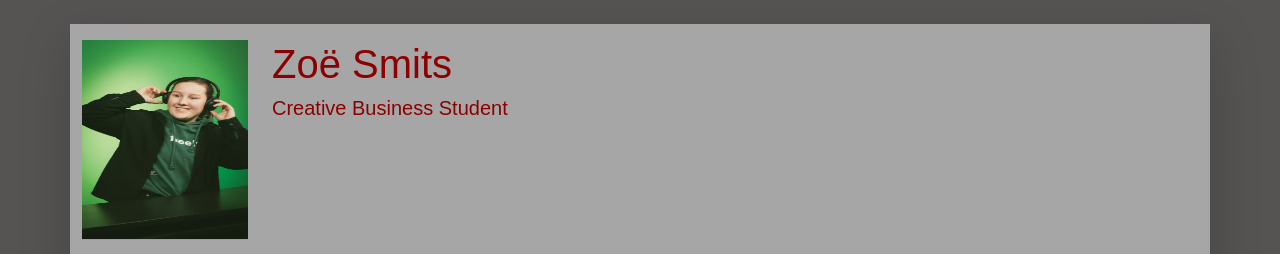
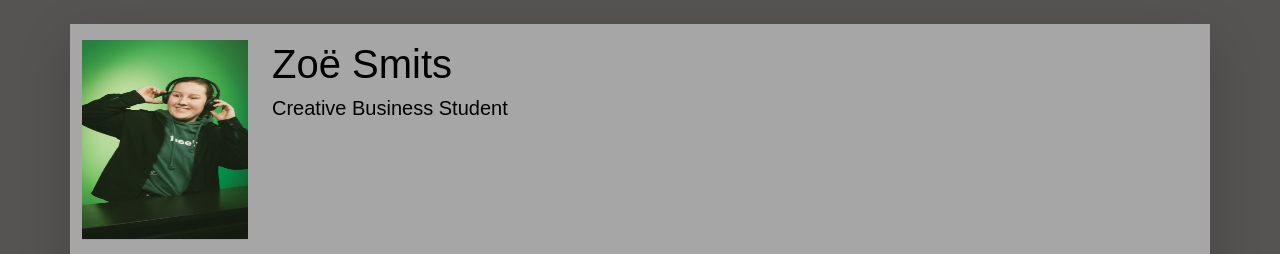
Before and after one commit to ZoeSmits/PRJ4---CV, a plain HTML site: page index.html in a window 1280 px wide. Shown: the top 254 px of the page. Drawn offline with nearby package versions, Linux system fonts and the light colour scheme; a web font is replaced by a local one.

Commit message:
title color
from darkred to black

```diff
--- a/css/styles.css
+++ b/css/styles.css
@@ -54,7 +54,7 @@ body {
   font-family: "Big Shoulders Stencil", sans-serif;
   font-optical-sizing: auto;
   font-style: normal;
-	color: darkred
+	color: black
 
 
 }
```
